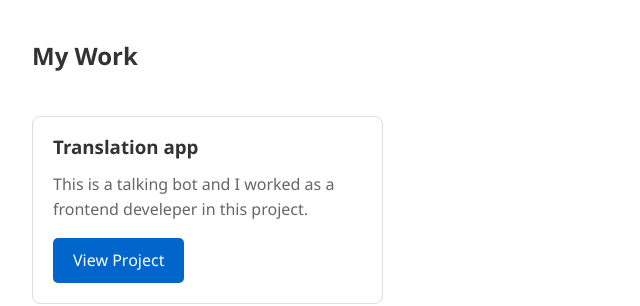
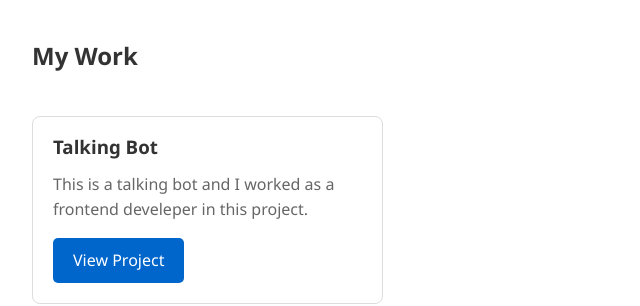
Before and after one commit to janhvivatsa/portfolio1, a plain HTML site: page index.html in a window 1280 px wide. Shown: the part 880-1186 px from the top of the page, 52-692 px from the left. Drawn offline with Linux system fonts and the light colour scheme.

Commit message:
Update index.html

```diff
--- a/index.html
+++ b/index.html
@@ -60,7 +60,7 @@
             <div class="projects">
                 <div class="project">
 
-                    <h3>Translation app</h3>
+                    <h3>Talking Bot</h3>
                     <p>This is a talking bot and I worked as a frontend develeper in this project.</p>
                     <a href="https://janhvivatsa.github.io/talking-bot/" class="btn">View Project</a>
                 </div>
```
